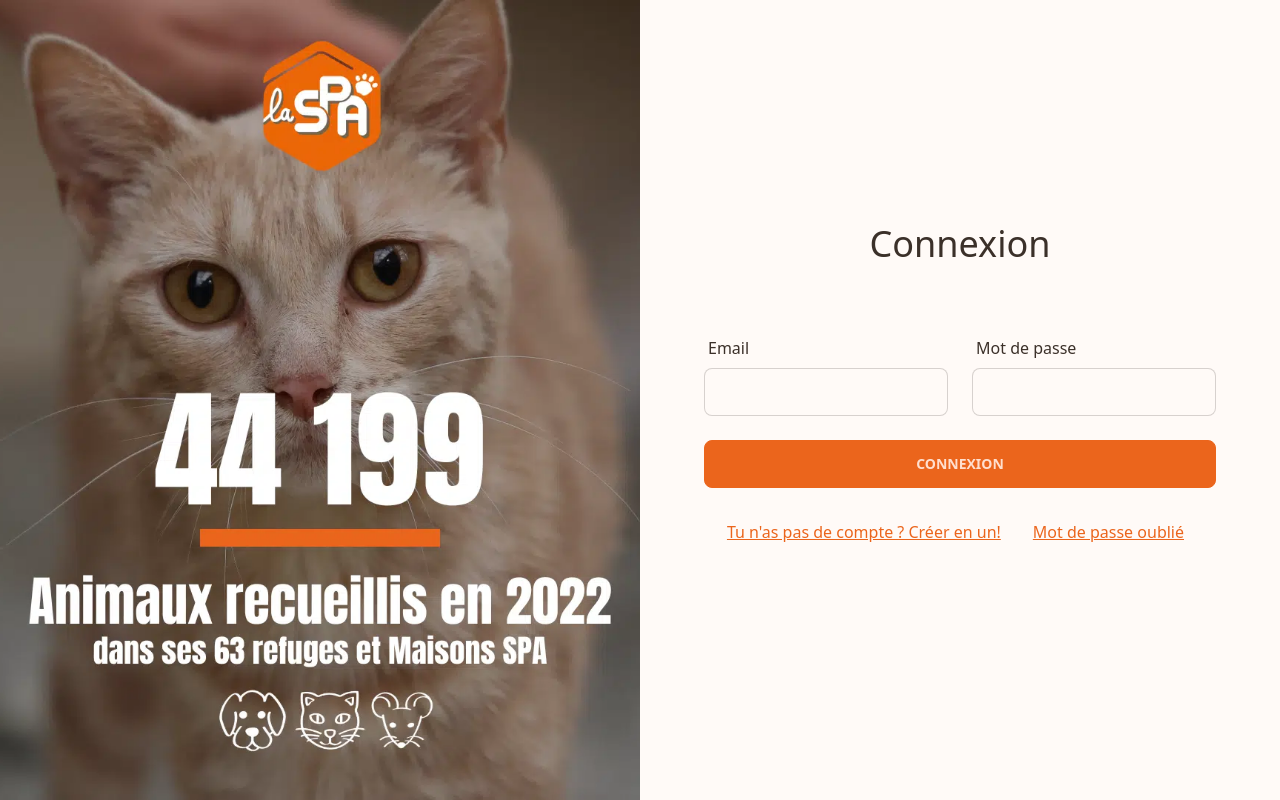
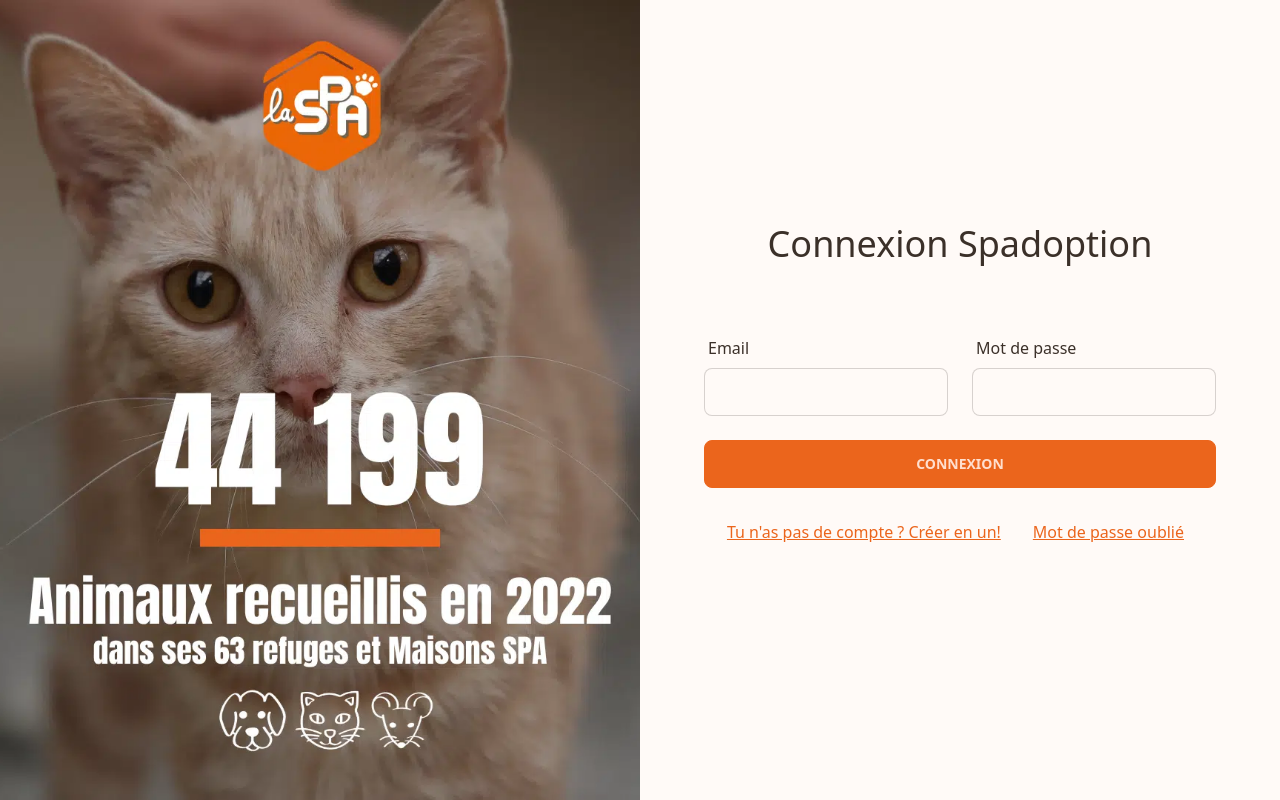
Before and after one commit to Antoine-973/challengeS1, a Vue app in the folder front/: page /login in a window 1280 px wide. Built offline with nearby package versions, Linux system fonts and the light colour scheme; no server answers.

Commit message:
test heroku deploiement

```diff
--- a/front/src/views/security/LoginView.vue
+++ b/front/src/views/security/LoginView.vue
@@ -37,7 +37,7 @@
             <img src="../../../public/connexion.png" alt="login" class="h-screen w-full object-cover">
         </div>
         <div class="flex flex-col col-span-6 justify-center justify-items-center">
-            <h1 class="text-4xl text-center">Connexion</h1>
+            <h1 class="text-4xl text-center">Connexion Spadoption</h1>
             <LoginForm :submit="onSubmitMethod" />
         </div>
     </div>
```
